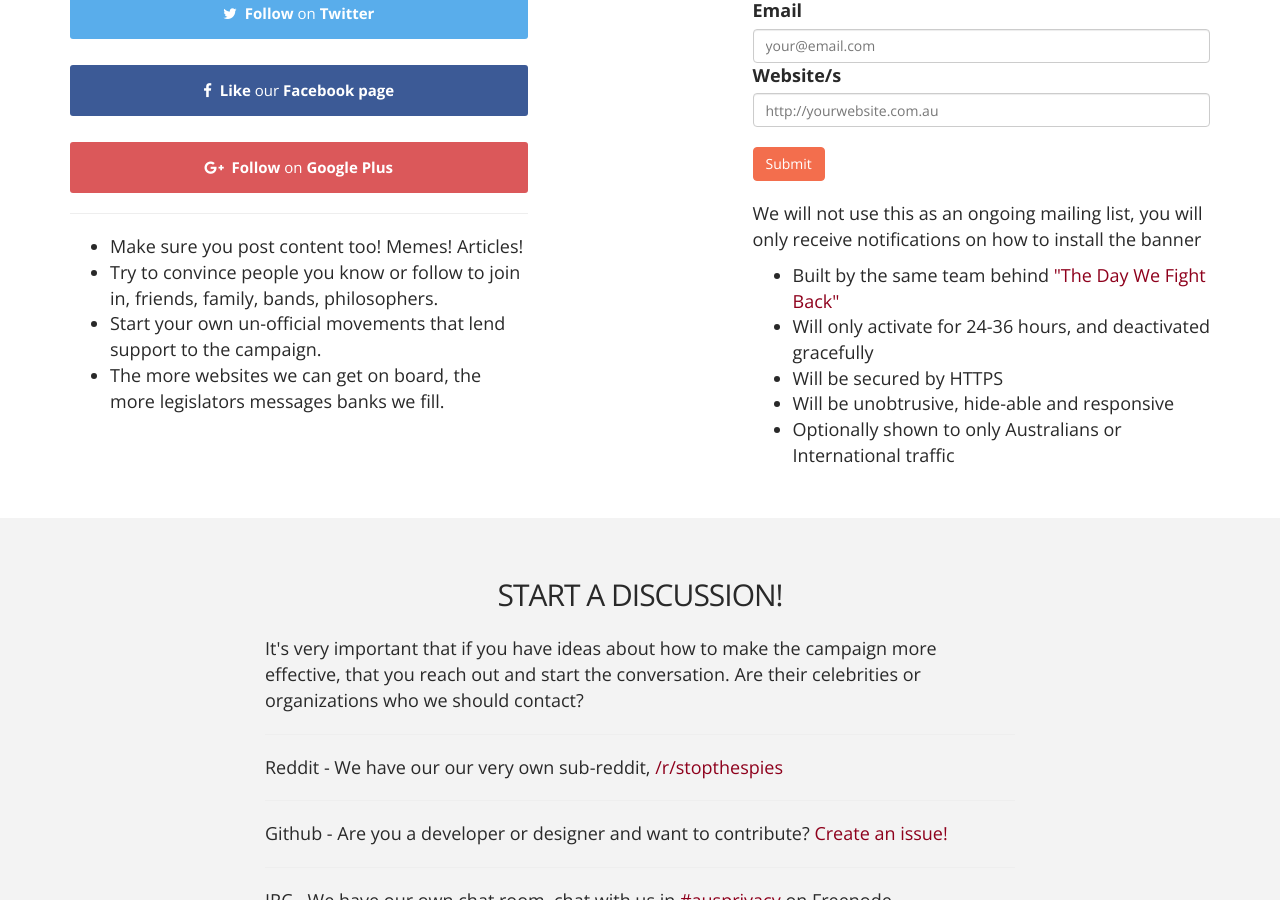
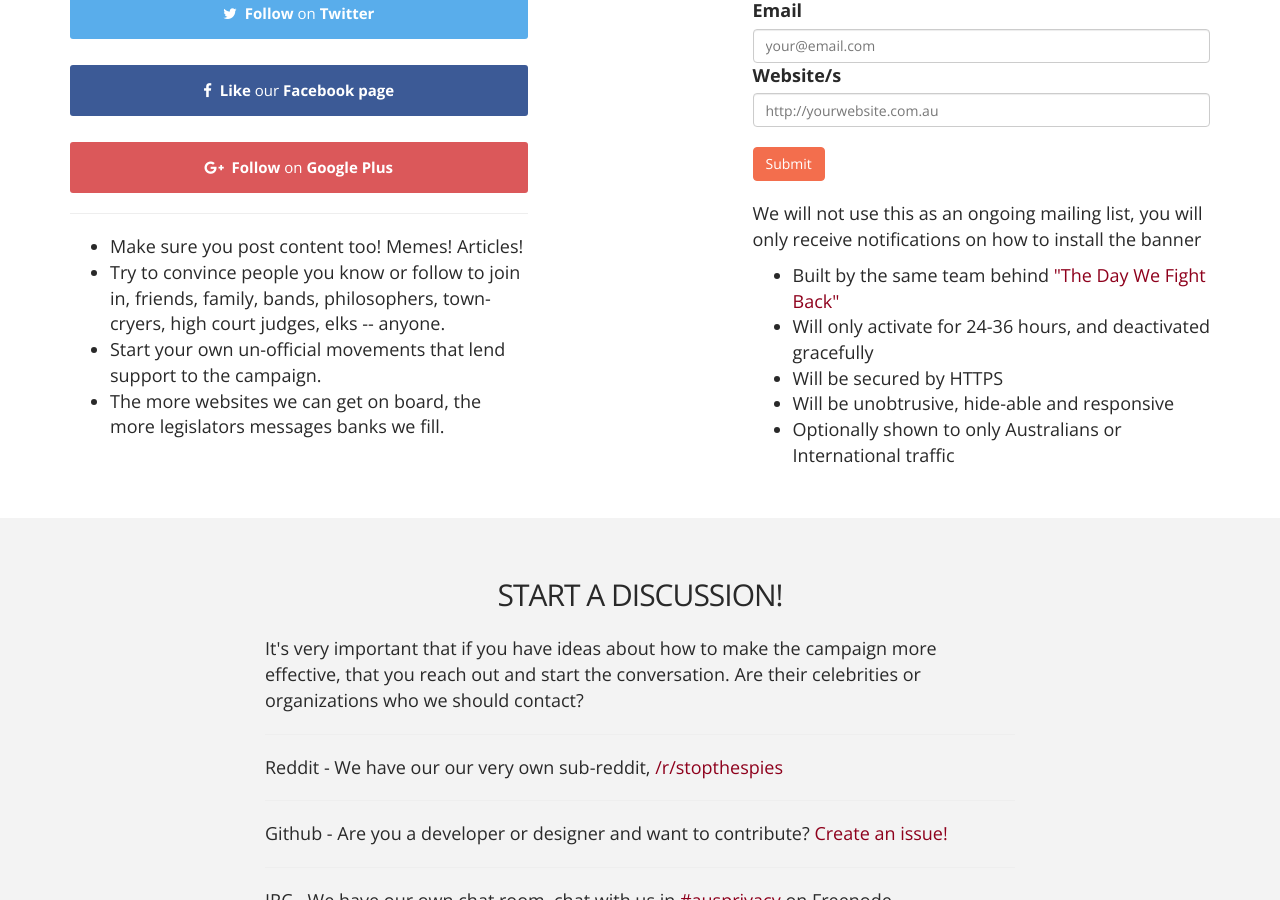
Before and after one commit to thomasdavis/saveprivacy, a Jekyll site: the page built from index.html, in a window 1280 px wide and 900 px high, scrolled down 2064 px. Built offline with Jekyll 4.4.1, drawn with Linux system fonts in a browser that asks for light colours; nearby versions of some CDN libraries; comment, search, counter and statistics services are not loaded.

Commit message:
A sillier list of people to help
I went a bit further with your "bands, philosophers" line. Take or leave
it!

```diff
--- a/index.html
+++ b/index.html
@@ -68,7 +68,7 @@ layout: default
 		<hr />
 			<ul>
 				<li>Make sure you post content too! Memes! Articles!</li>
-				<li>Try to convince people you know or follow to join in, friends, family, bands, philosophers.</li>
+				<li>Try to convince people you know or follow to join in, friends, family, bands, philosophers, town-cryers, high court judges, elks -- anyone.</li>
 				<li>Start your own un-official movements that lend support to the campaign.</li>
 				<li>The more websites we can get on board, the more legislators messages banks we fill.</li>
 			</ul>
```
